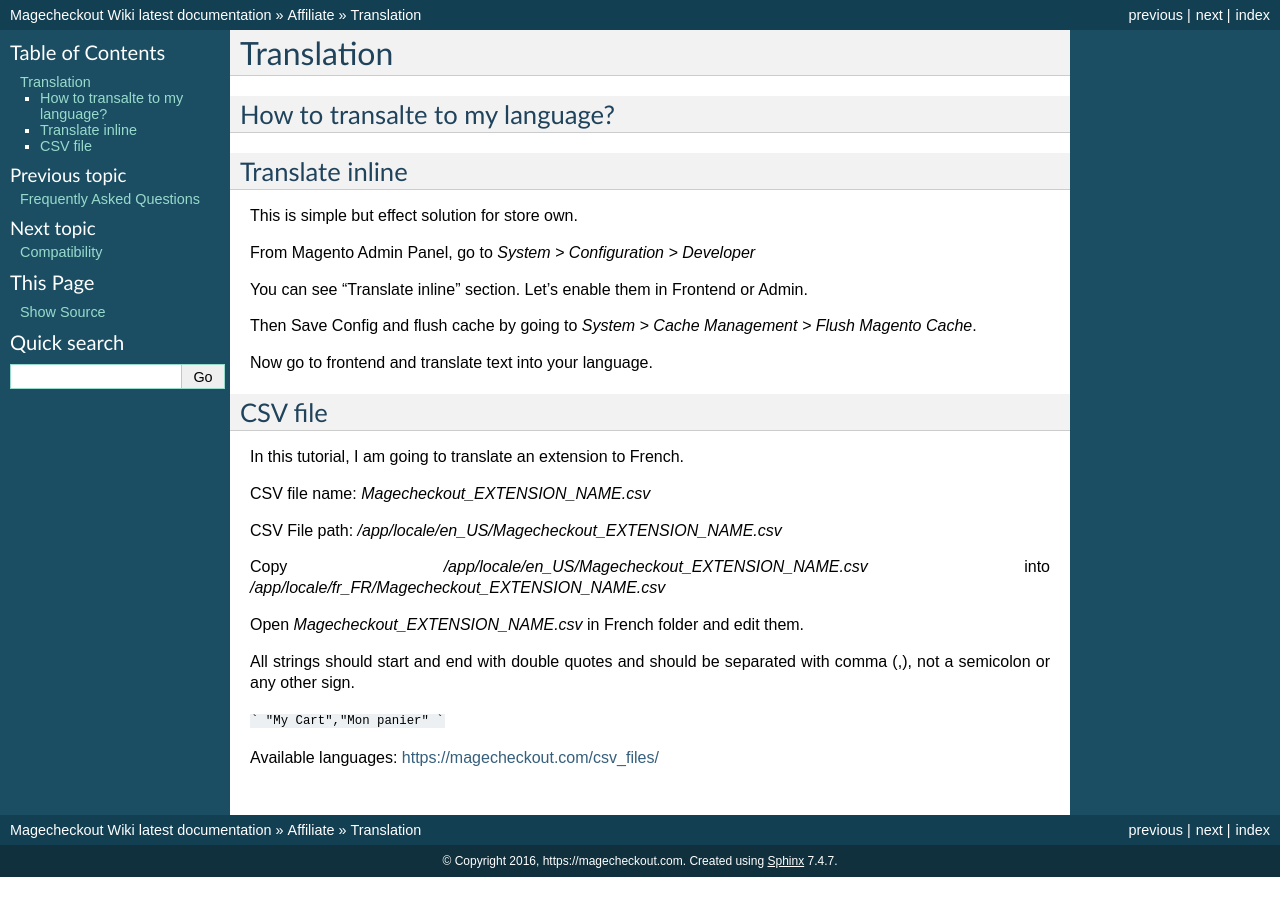
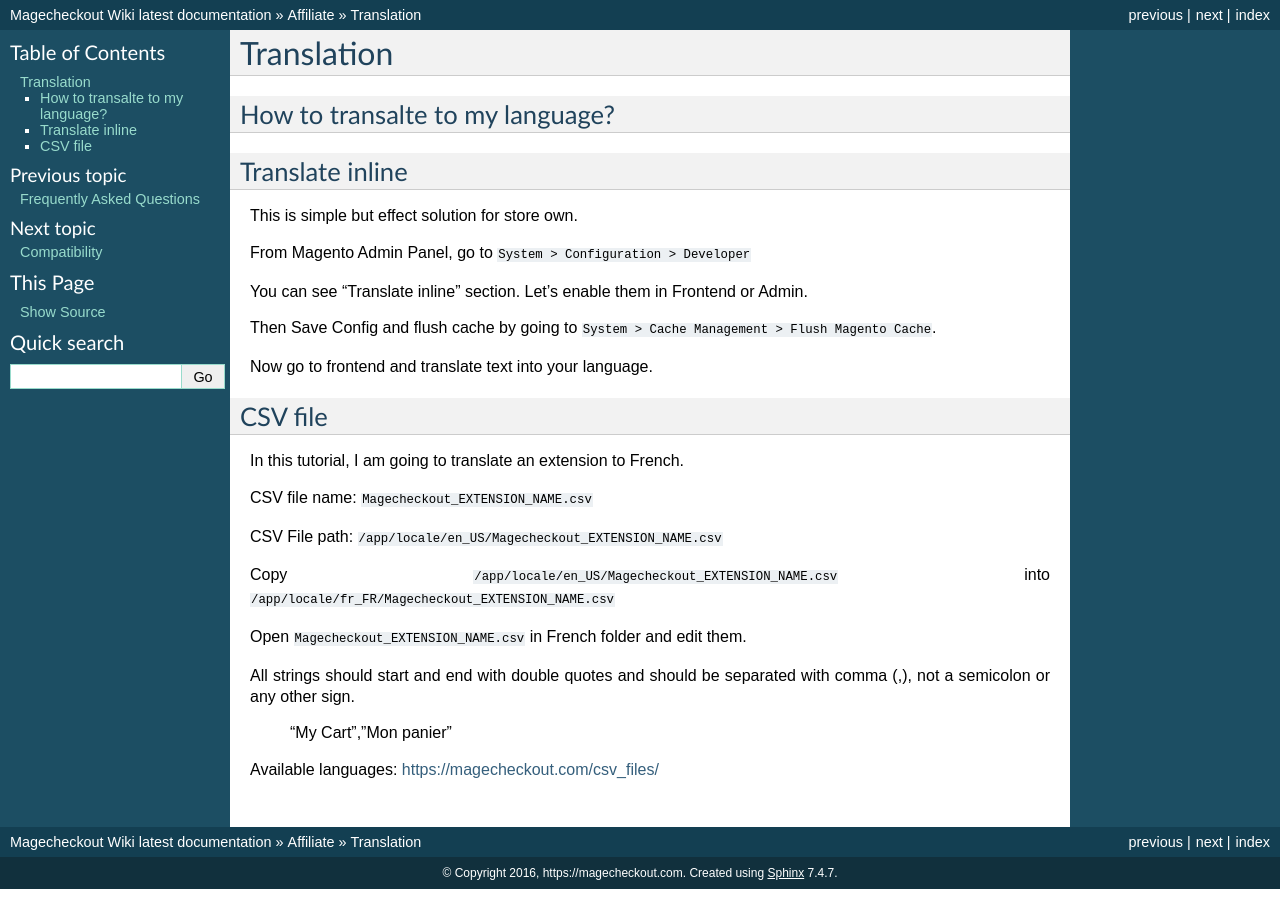
Before and after one commit to LindaThompson/wiki, a Sphinx documentation site: the page built from docs/affiliate/translation.rst, in a window 1280 px wide. Built offline with Sphinx 7.4.7, drawn with Linux system fonts in a browser that asks for light colours; pages that are not in the unit, such as notebooks, are missing from menus.

Commit message:
update docs

````diff
--- a/docs/translation.rst
+++ b/docs/translation.rst
@@ -11,11 +11,11 @@
 
 This is simple but effect solution for store own.
 
-From Magento Admin Panel, go to `System > Configuration > Developer`
+From Magento Admin Panel, go to ``System > Configuration > Developer``
 
 You can see "Translate inline" section. Let's enable them in Frontend or Admin.
 
-Then Save Config and flush cache by going to `System > Cache Management > Flush Magento Cache`.
+Then Save Config and flush cache by going to ``System > Cache Management > Flush Magento Cache``.
 
 Now go to frontend and translate text into your language.
 
@@ -26,21 +26,21 @@
 
 In this tutorial, I am going to translate an extension to French.
 
-CSV file name: `Magecheckout_EXTENSION_NAME.csv`
+CSV file name: ``Magecheckout_EXTENSION_NAME.csv``
 
-CSV File path: `/app/locale/en_US/Magecheckout_EXTENSION_NAME.csv`
+CSV File path: ``/app/locale/en_US/Magecheckout_EXTENSION_NAME.csv``
 
-Copy `/app/locale/en_US/Magecheckout_EXTENSION_NAME.csv` into `/app/locale/fr_FR/Magecheckout_EXTENSION_NAME.csv`
+Copy ``/app/locale/en_US/Magecheckout_EXTENSION_NAME.csv`` into ``/app/locale/fr_FR/Magecheckout_EXTENSION_NAME.csv``
 
-Open `Magecheckout_EXTENSION_NAME.csv` in French folder and edit them.
+Open ``Magecheckout_EXTENSION_NAME.csv`` in French folder and edit them.
 
 
 
 All strings should start and end with double quotes and should be separated with comma (,), not a semicolon or any other sign.
 
-```
-"My Cart","Mon panier"
-```
+
+	"My Cart","Mon panier"
+
 
 
 Available languages: https://magecheckout.com/csv_files/
````
Also changed, not shown: docs/installation.rst (+6 -5 lines), docs/uninstallation.rst (+13 -14 lines).
